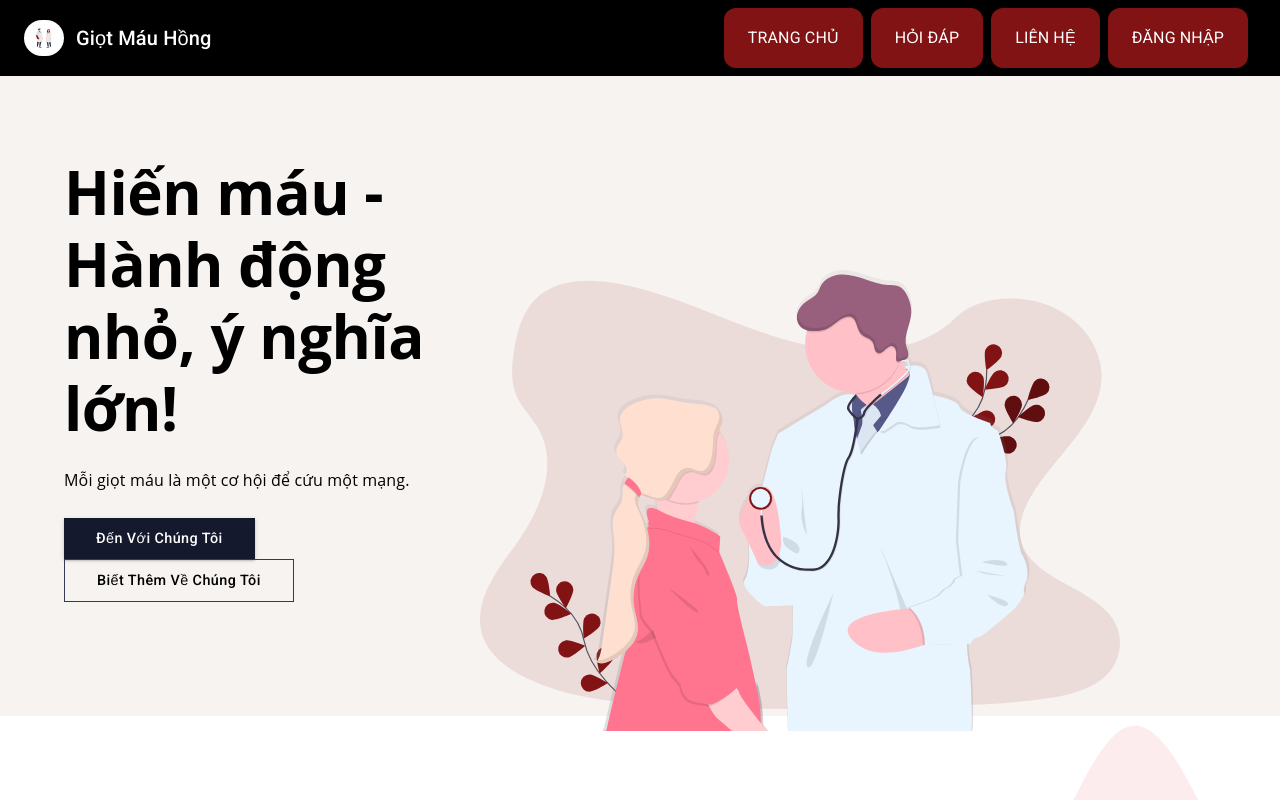
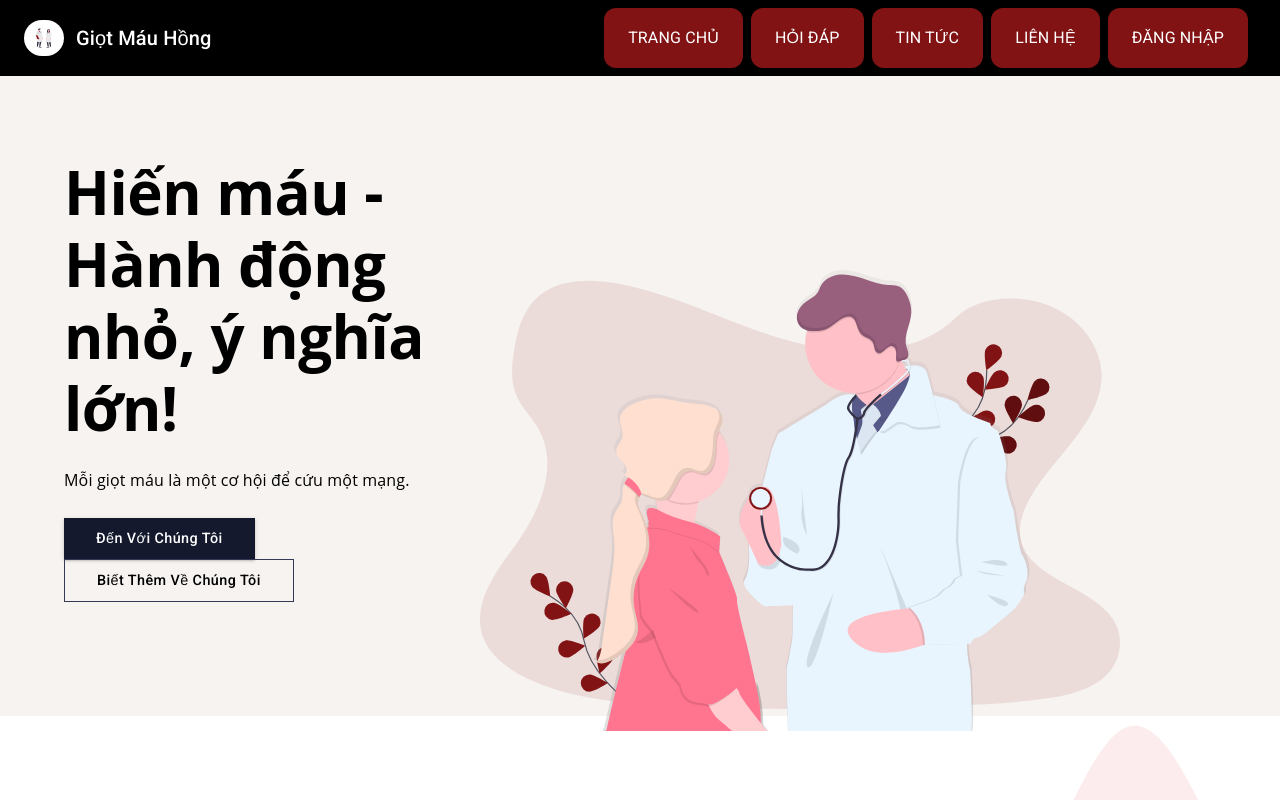
Before and after one commit to LeVSon1507/Blood-Donation, a React (Create React App) app: page / in a window 1280 px wide. Shown: the top 800 px of the page. Built offline with nearby package versions, Linux system fonts and the light colour scheme; a web font is replaced by a local one.

Commit message:
unpending: news

```diff
--- a/src/components/Navbar/index.tsx
+++ b/src/components/Navbar/index.tsx
@@ -45,10 +45,10 @@ const itemList = (isLogin: boolean) => [
       to: '/qa',
    },
    // TODO: implement news later
-   // {
-   //    text: 'Tin Tức',
-   //    to: '/news',
-   // },
+   {
+      text: 'Tin Tức',
+      to: '/news',
+   },
    {
       text: 'Liên Hệ',
       to: '/contact-us',
```
